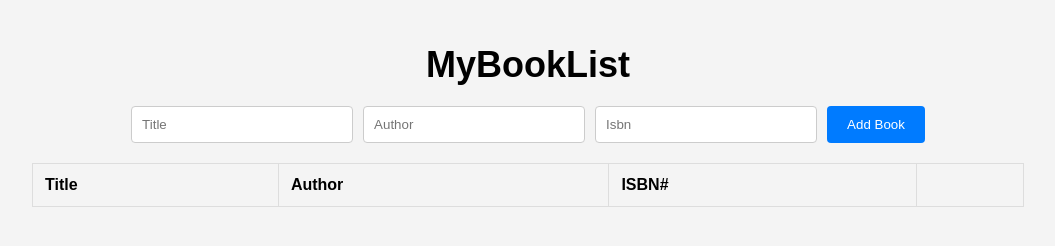
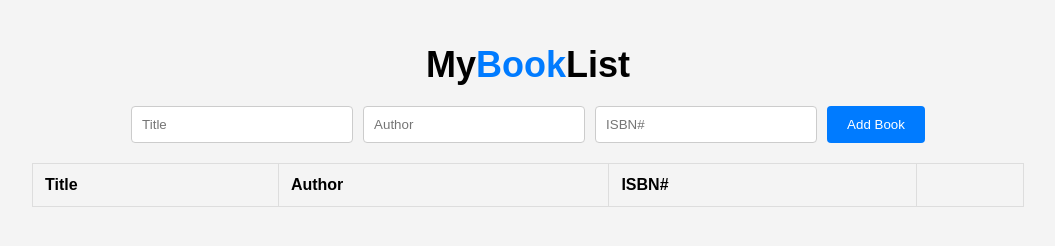
Before and after one commit to acciojob/book-list-massyvipin, a website: page main.html in a window 1280 px wide. Shown: the whole page, without its empty margins (112-1167 px from the left). Drawn offline with Linux system fonts and the light colour scheme.

Commit message:
created a submission

```diff
--- a/main.html
+++ b/main.html
@@ -7,13 +7,15 @@
 </head>
 
 <body>
-	<h1>MyBookList</h1>
-	<div class=form-group>
-		<input id="title" type = "text" placeholder="Title">
-		<input id="author" type = "text" placeholder="Author">
-		<input id="isbn" type = "text" placeholder="Isbn">
+	<h1>My<span>Book</span>List</h1>
+
+    <div class="form-group">
+      <input type="text" id="title" placeholder="Title" />
+      <input type="text" id="author" placeholder="Author" />
+      <input type="text" id="isbn" placeholder="ISBN#" />
       <button id="submit">Add Book</button>
     </div>
+
     <table class="table table-striped">
       <thead>
         <tr>
@@ -23,12 +25,9 @@
           <th></th>
         </tr>
       </thead>
-		<tbody id="book-list">
-		</tbody>
+      <tbody id="book-list"></tbody>
     </table>
 	<script type="text/javascript" src="./script.js">
 </script>
-
 </body>
-
 </html>
```
Lines whose indentation alone changed are shown as unchanged.
